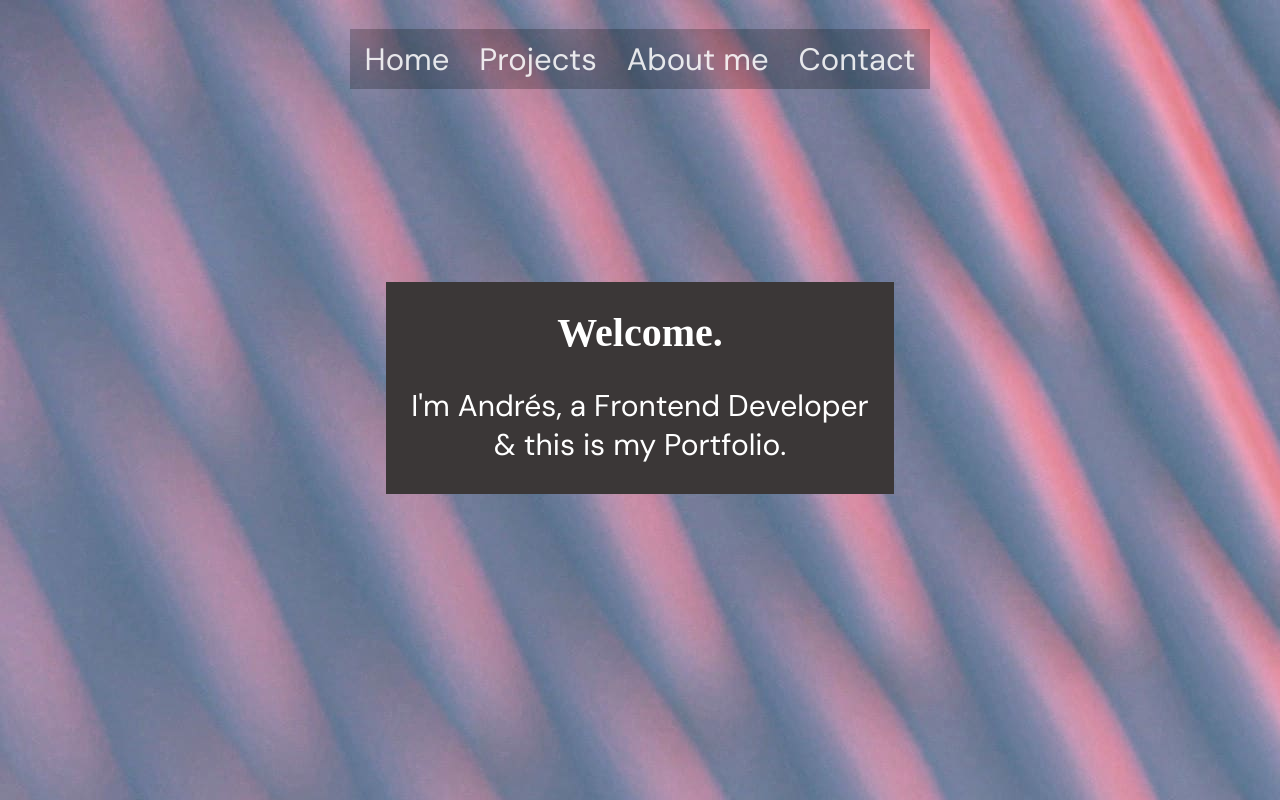
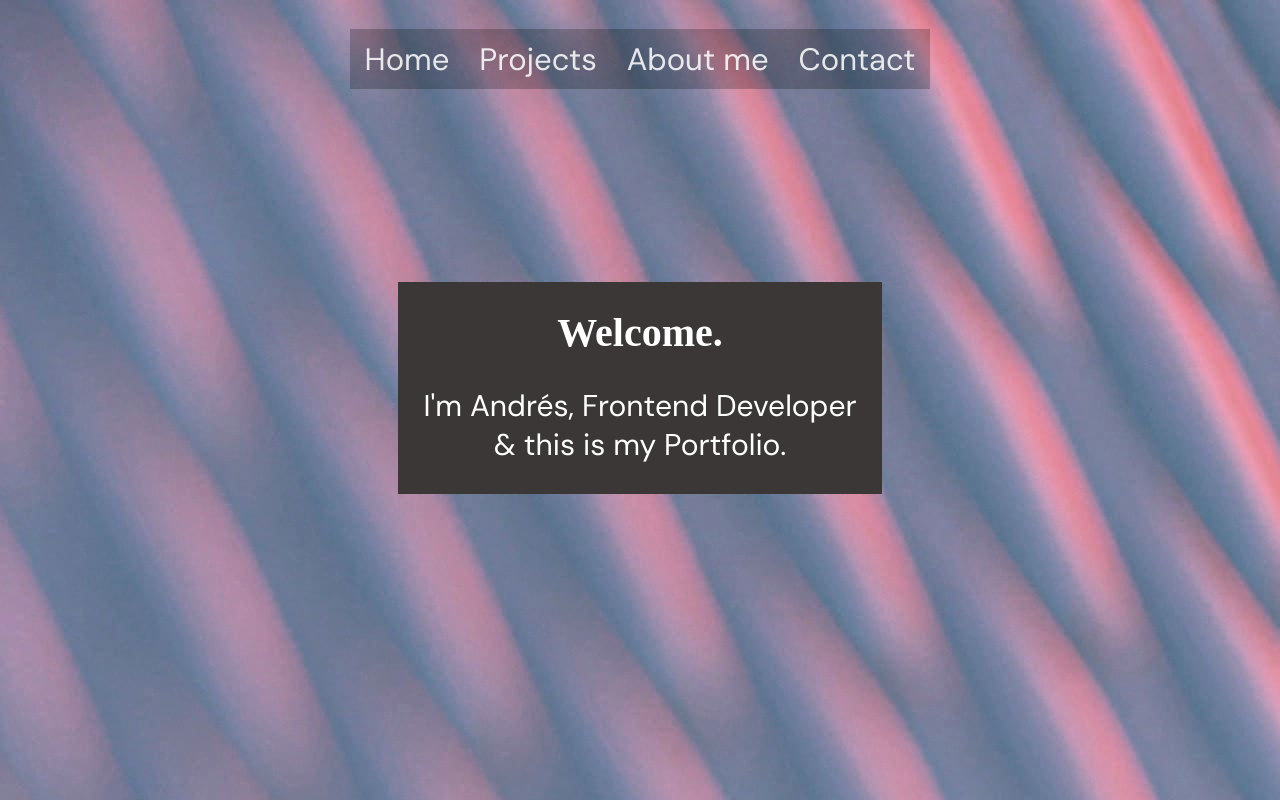
Before and after one commit to calipso28/pf-master, a plain HTML site: page index.html in a window 1280 px wide. Drawn offline with nearby package versions, Linux system fonts and the light colour scheme.

Commit message:
Update index.html

```diff
--- a/index.html
+++ b/index.html
@@ -33,7 +33,7 @@
 
             <div class="introduction-card">
               <div><h1>Welcome.</h1></div>
-                <div class="subheading"><p> I'm Andrés, a Frontend Developer <br> & this is my Portfolio.</p></div>
+                <div class="subheading"><p> I'm Andrés, Frontend Developer <br> & this is my Portfolio.</p></div>
             </div>
 
 
```
